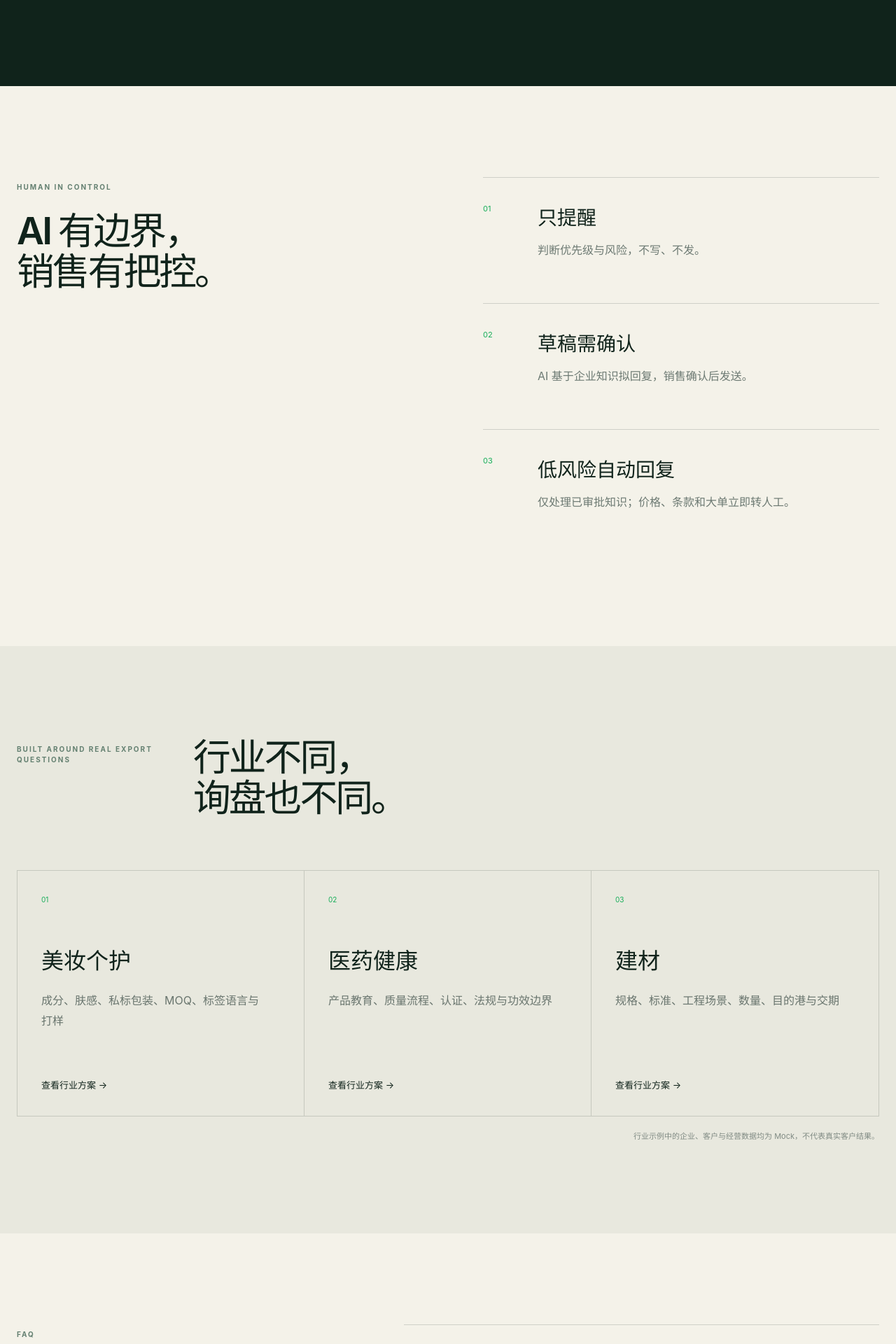
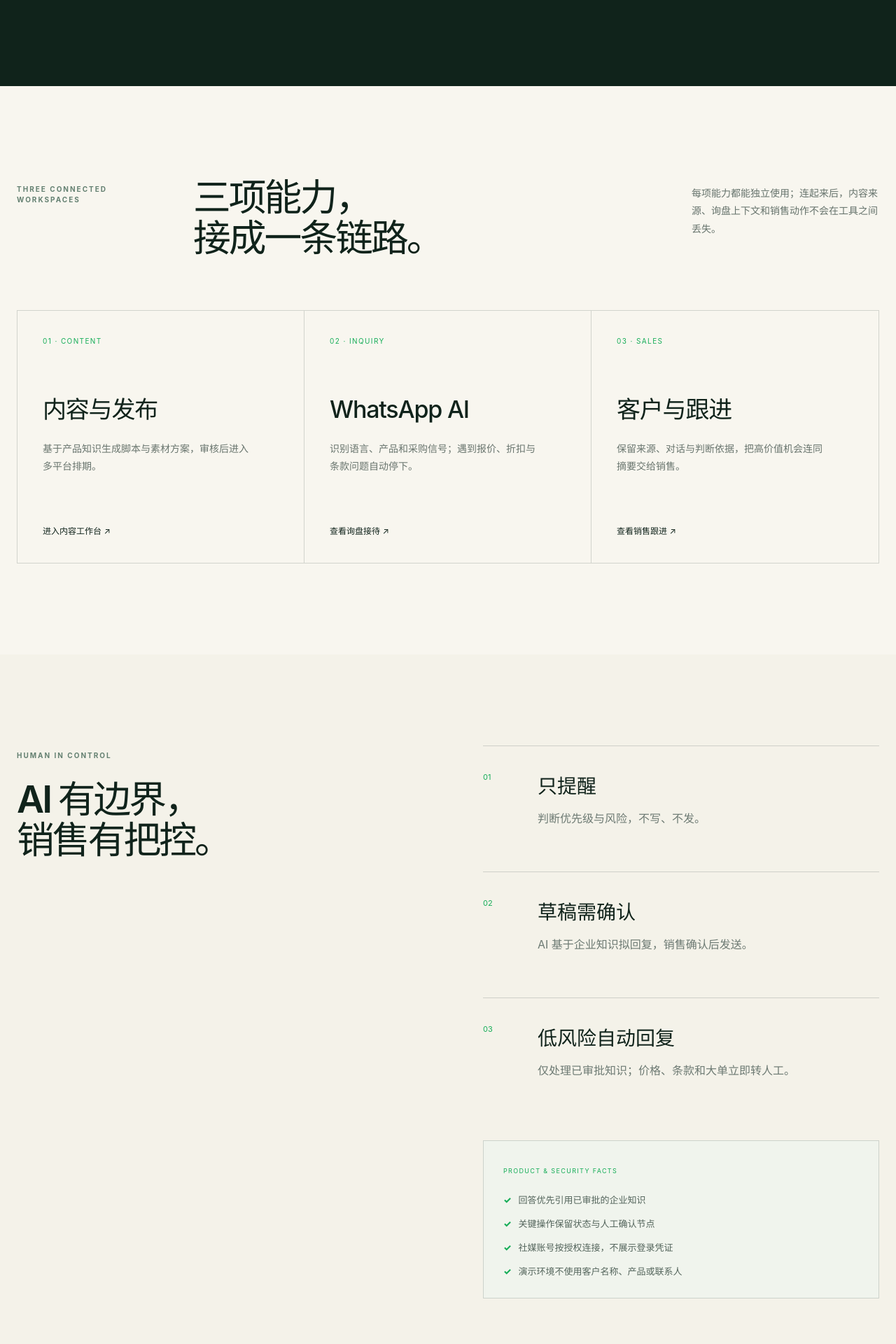
Before and after one commit to boooppppiiii-cloud/lingshu-dulizhan, a Next.js app: page / in a window 1280 px wide. Shown: the part 3860-5780 px from the top of the page at 70% size. Built offline with nearby package versions, Linux system fonts and the light colour scheme.

Commit message:
feat: complete homepage content structure

```diff
--- a/app/page.tsx
+++ b/app/page.tsx
@@ -82,6 +82,30 @@ export default function HomePage() {
         </div>
       </section>
 
+      <section className="editorial-section capability-story" aria-labelledby="capability-title">
+        <div className="container">
+          <div className="editorial-heading">
+            <span>THREE CONNECTED WORKSPACES</span>
+            <h2 id="capability-title">三项能力，<br />接成一条链路。</h2>
+            <p>每项能力都能独立使用；连起来后，内容来源、询盘上下文和销售动作不会在工具之间丢失。</p>
+          </div>
+          <div className="capability-grid">
+            <Link href="/product/content-studio">
+              <span>01 · CONTENT</span><h3>内容与发布</h3>
+              <p>基于产品知识生成脚本与素材方案，审核后进入多平台排期。</p><i>进入内容工作台 ↗</i>
+            </Link>
+            <Link href="/product/whatsapp-ai">
+              <span>02 · INQUIRY</span><h3>WhatsApp AI</h3>
+              <p>识别语言、产品和采购信号；遇到报价、折扣与条款问题自动停下。</p><i>查看询盘接待 ↗</i>
+            </Link>
+            <Link href="/product/lead-management">
+              <span>03 · SALES</span><h3>客户与跟进</h3>
+              <p>保留来源、对话与判断依据，把高价值机会连同摘要交给销售。</p><i>查看销售跟进 ↗</i>
+            </Link>
+          </div>
+        </div>
+      </section>
+
       <section className="editorial-section control-story">
         <div className="container control-story-grid">
           <div className="editorial-heading">
@@ -92,6 +116,15 @@ export default function HomePage() {
             <article><span>01</span><div><h3>只提醒</h3><p>判断优先级与风险，不写、不发。</p></div></article>
             <article><span>02</span><div><h3>草稿需确认</h3><p>AI 基于企业知识拟回复，销售确认后发送。</p></div></article>
             <article><span>03</span><div><h3>低风险自动回复</h3><p>仅处理已审批知识；价格、条款和大单立即转人工。</p></div></article>
+            <div className="security-facts">
+              <span>PRODUCT &amp; SECURITY FACTS</span>
+              <ul>
+                <li>回答优先引用已审批的企业知识</li>
+                <li>关键操作保留状态与人工确认节点</li>
+                <li>社媒账号按授权连接，不展示登录凭证</li>
+                <li>演示环境不使用客户名称、产品或联系人</li>
+              </ul>
+            </div>
           </div>
         </div>
       </section>
@@ -107,7 +140,10 @@ export default function HomePage() {
               ["美妆个护", "成分、肤感、私标包装、MOQ、标签语言与打样"],
               ["医药健康", "产品教育、质量流程、认证、法规与功效边界"],
               ["建材", "规格、标准、工程场景、数量、目的港与交期"],
-            ].map(([title, text], index) => <article key={title}><span>0{index + 1}</span><h3>{title}</h3><p>{text}</p><Link href="/service">查看行业方案 →</Link></article>)}
+            ].map(([title, text], index) => {
+              const href = ["/solutions/beauty", "/solutions/healthcare", "/solutions/building-materials"][index];
+              return <article key={title}><span>0{index + 1}</span><h3>{title}</h3><p>{text}</p><Link href={href}>查看行业方案 →</Link></article>;
+            })}
           </div>
           <p className="mock-disclaimer">行业示例中的企业、客户与经营数据均为 Mock，不代表真实客户结果。</p>
         </div>
```
Also changed, not shown: app/globals.css.
